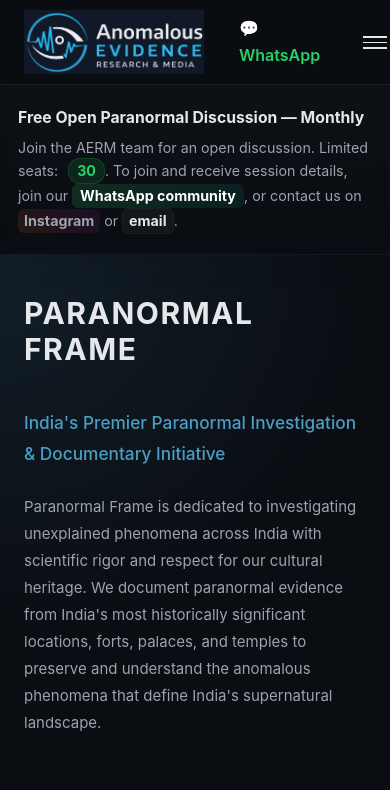
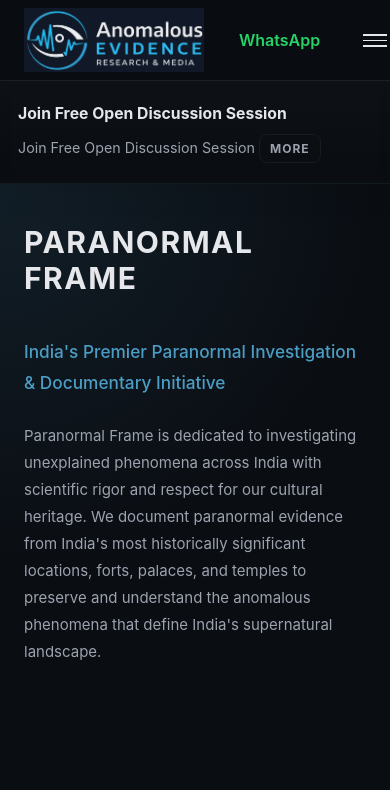
Before and after one commit to tanujkumar2405/Paranormal-Frame, a plain HTML site: page index.html in a window 390 px wide. Shown: the top 790 px of the page. Drawn offline with Linux system fonts and the light colour scheme.

Commit message:
Update index.html

```diff
--- a/index.html
+++ b/index.html
@@ -99,7 +99,7 @@
                 </div>
 
                         <div class="header-social" aria-hidden="false">
-                            <a class="social-link social-whatsapp" href="https://chat.whatsapp.com/EUTGQ8h5XlaLeVBHJWXUXa" target="_blank" rel="noopener" aria-label="Join our WhatsApp community">💬 WhatsApp</a>
+                            <a class="social-link social-whatsapp" href="https://chat.whatsapp.com/EUTGQ8h5XlaLeVBHJWXUXa" target="_blank" rel="noopener" aria-label="Join our WhatsApp community">WhatsApp</a>
                         </div>
                 <button class="hamburger" aria-label="Toggle menu" aria-controls="navigation-menu" aria-expanded="false">
                     <span></span>
@@ -126,11 +126,28 @@
     <!-- Main Content -->
     <main>
         <!-- Announcement: Monthly Open Paranormal Discussion (refined) -->
-        <div id="announcement-banner" class="announcement-banner" role="region" aria-label="Site announcement">
+        <div id="announcement-banner" class="announcement-banner" role="region" aria-label="Site announcement" aria-live="polite">
             <div class="announcement-content">
-                <div class="announcement-left">
-                    <div class="announcement-headline">Free Open Paranormal Discussion — Monthly</div>
-                    <div class="announcement-subtext">Join the AERM team for an open discussion. Limited seats: <span class="announcement-badge" aria-hidden="true">30</span>. To join and receive session details, join our <a href="https://chat.whatsapp.com/EUTGQ8h5XlaLeVBHJWXUXa" target="_blank" rel="noopener" class="highlight-link whatsapp">WhatsApp community</a>, or contact us on <a href="https://www.instagram.com/paranormal_frame.aerm" target="_blank" rel="noopener" class="highlight-link instagram">Instagram</a> or <a href="mailto:anomalouseevidence@gmail.com" class="highlight-link email">email</a>.</div>
+                <!-- Desktop / wide screens: full announcement visible -->
+                <div class="announcement-full">
+                    <div class="announcement-left">
+                        <div class="announcement-headline">Free Open Paranormal Discussion — Monthly</div>
+                        <div class="announcement-subtext">Join the AERM team for an open discussion. Limited seats: <span class="announcement-badge" aria-hidden="true">30</span>. To join and receive session details, join our <a href="https://chat.whatsapp.com/EUTGQ8h5XlaLeVBHJWXUXa" target="_blank" rel="noopener" class="highlight-link whatsapp">WhatsApp community</a>, or contact us on <a href="https://www.instagram.com/paranormal_frame.aerm" target="_blank" rel="noopener" class="highlight-link instagram">Instagram</a> or <a href="mailto:anomalouseevidence@gmail.com" class="highlight-link email">email</a>.</div>
+                    </div>
+                </div>
+
+                <!-- Mobile / very small screens: short headline + toggle (shown only on phones) -->
+                <div class="announcement-mobile">
+                    <div class="announcement-left">
+                        <div class="announcement-headline">Join Free Open Discussion Session</div>
+                        <div class="announcement-subtext">
+                            <span class="announcement-short">Join Free Open Discussion Session</span>
+                            <button id="announcement-toggle" class="announcement-toggle" aria-expanded="false" aria-controls="announcement-details">More</button>
+                        </div>
+                    </div>
+                    <div id="announcement-details" class="announcement-details" hidden>
+                        <p>Limited seats: <span class="announcement-badge" aria-hidden="true">30</span>. To join and receive session details, join our <a href="https://chat.whatsapp.com/EUTGQ8h5XlaLeVBHJWXUXa" target="_blank" rel="noopener" class="highlight-link whatsapp">WhatsApp community</a>, or follow us on <a href="https://www.instagram.com/paranormal_frame.aerm" target="_blank" rel="noopener" class="highlight-link instagram">Instagram</a> or contact us at <a href="mailto:anomalouseevidence@gmail.com" class="highlight-link email">email</a>.</p>
+                    </div>
                 </div>
             </div>
         </div>
```
